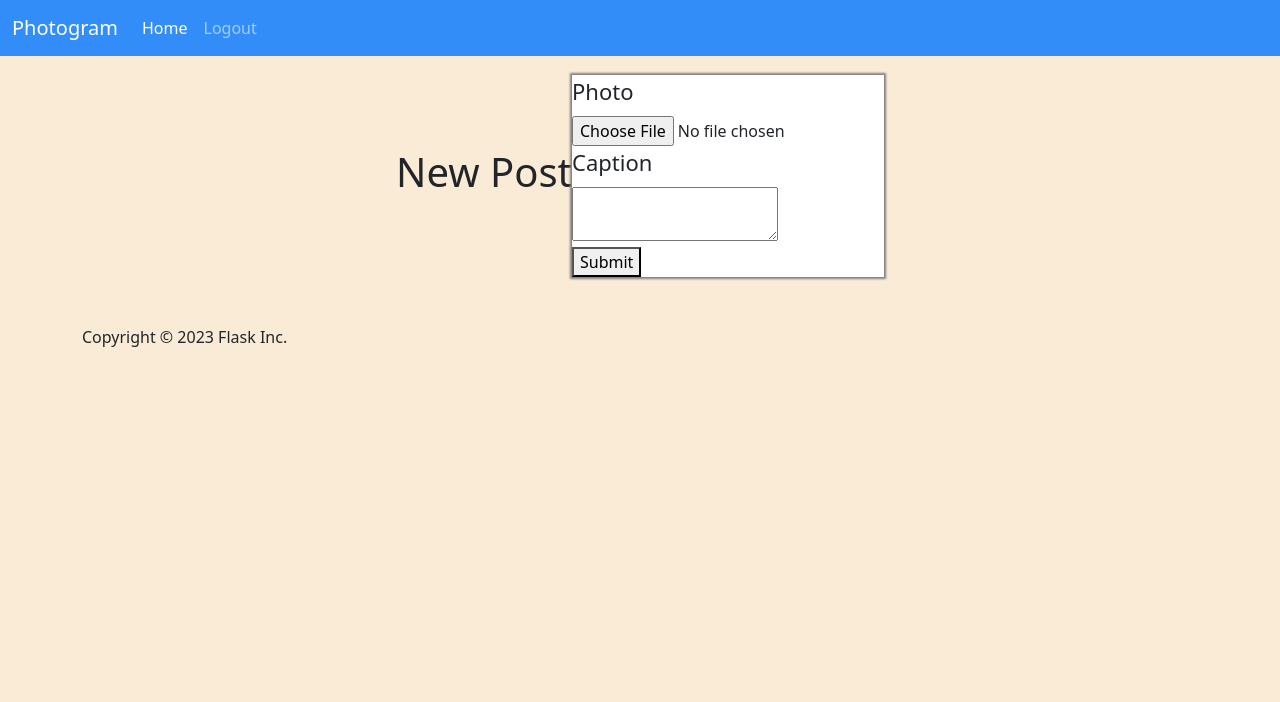
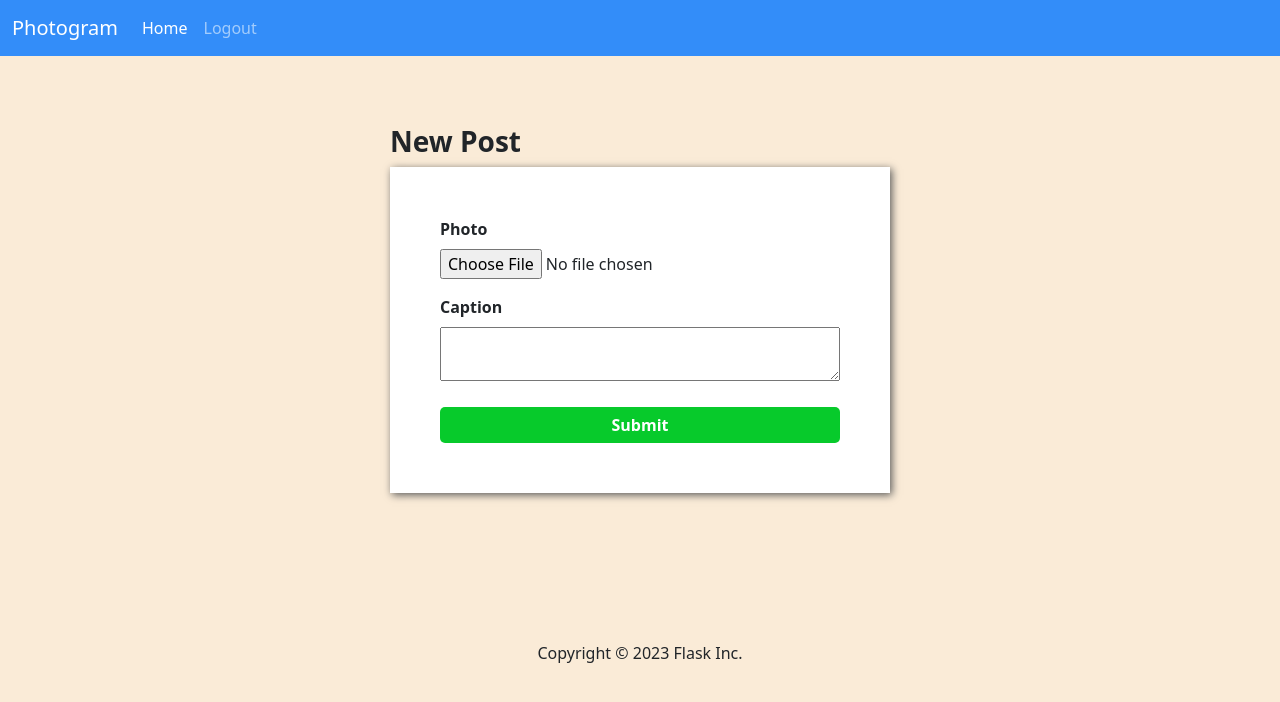
Before and after one commit to RoschelleMR/info3180-project2, a Vue app: page /newform in a window 1280 px wide. Shown: the top 702 px of the page. Built offline with nearby package versions, Linux system fonts and the light colour scheme; no server answers.

Commit message:
Updated css for New Post

```diff
--- a/src/components/NewPostForm.vue
+++ b/src/components/NewPostForm.vue
@@ -1,18 +1,25 @@
 <template>
+    <div class="container">
+        <div class="form-box">
+        <h3 class="header-text">New Post</h3>
+
         <form @submit.prevent = "createPost" id = "NewPostForm">
-        <h1>New Post</h1>
             <div class = "photoCaption">
-            <div class = "photo">
+                <div class = "form-group mb-3">
                     <label for="photo" class="form-label">Photo</label>
                     <input type = "file" id = "img" name = "img" class = "formcontrol" accept = ".jpg, .png"/>
                 </div>
-            <div class = "caption">
+                <div class = "form-group mb-3">
                     <label for="caption" class="form-label">Caption</label>
                     <textarea name="caption" class="formcontrol" ></textarea>
                 </div>
                 <button>Submit</button>
             </div>
         </form>
+    </div>
+    </div>
+
+
 </template>
 
 <script setup>
@@ -67,26 +74,46 @@
     -webkit-box-sizing: border-box;
     box-sizing: border-box;
 }
-
+.container{
+        display: flex;
+        flex-direction: column;
+        align-items: center;
+        padding: 50px;
+    }
+.form-box{
+    max-width: 500px;
+    width: 100%;
+}
 form{
     display: flex;
+    flex-direction: column;
     justify-content: center;
-    align-items: center;
+    background-color: white;
+    padding: 50px;
+    box-shadow: 2px 2px 8px rgb(88, 88, 88);
+}
+.form-group{
+    display: flex;
+    margin-bottom: 15px;
+    flex-direction: column;
+}
+.form-label{
+    font-weight: bold;
+}
+button{
+    background-color: rgb(7, 202, 43);
+    color: white;
+    font-weight: bold;
+    border: none;
+    border-radius: 5px;
+    width: 100%;
+    margin-top: 10px;
+    padding: 6px;
+}
+button:hover{
+    background-color: rgb(4, 220, 44);
+    color: white;
+    transition: all 0.8s;
 }
 
-label{
-    display: block;
-    font-size: 22px;
-    margin-bottom: 13px;
-}
-
-.photoCaption{
-    background-color: white;
-    border-color: gray;
-    box-shadow: 0px 0px 2px 2px gray;
-}
-
-button{
-
-}
 </style>
```
Lines whose indentation alone changed are shown as unchanged.
